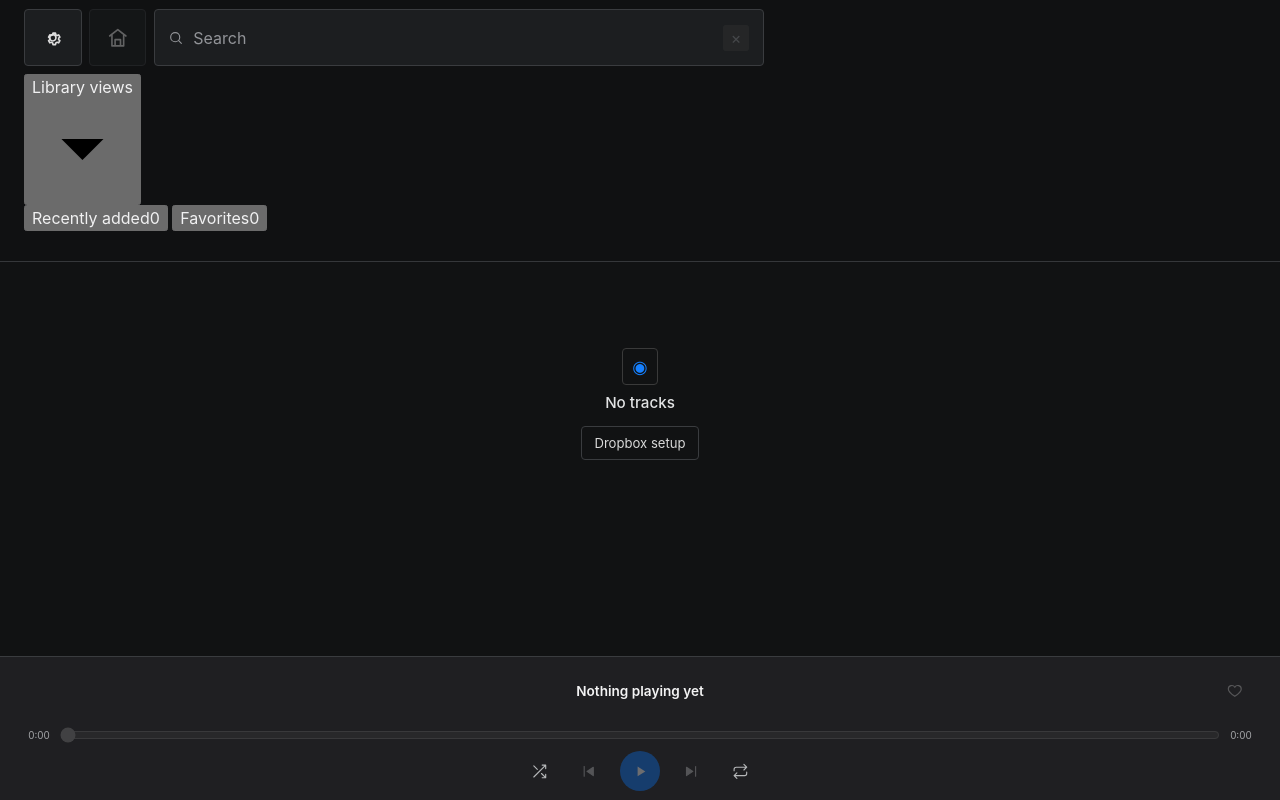
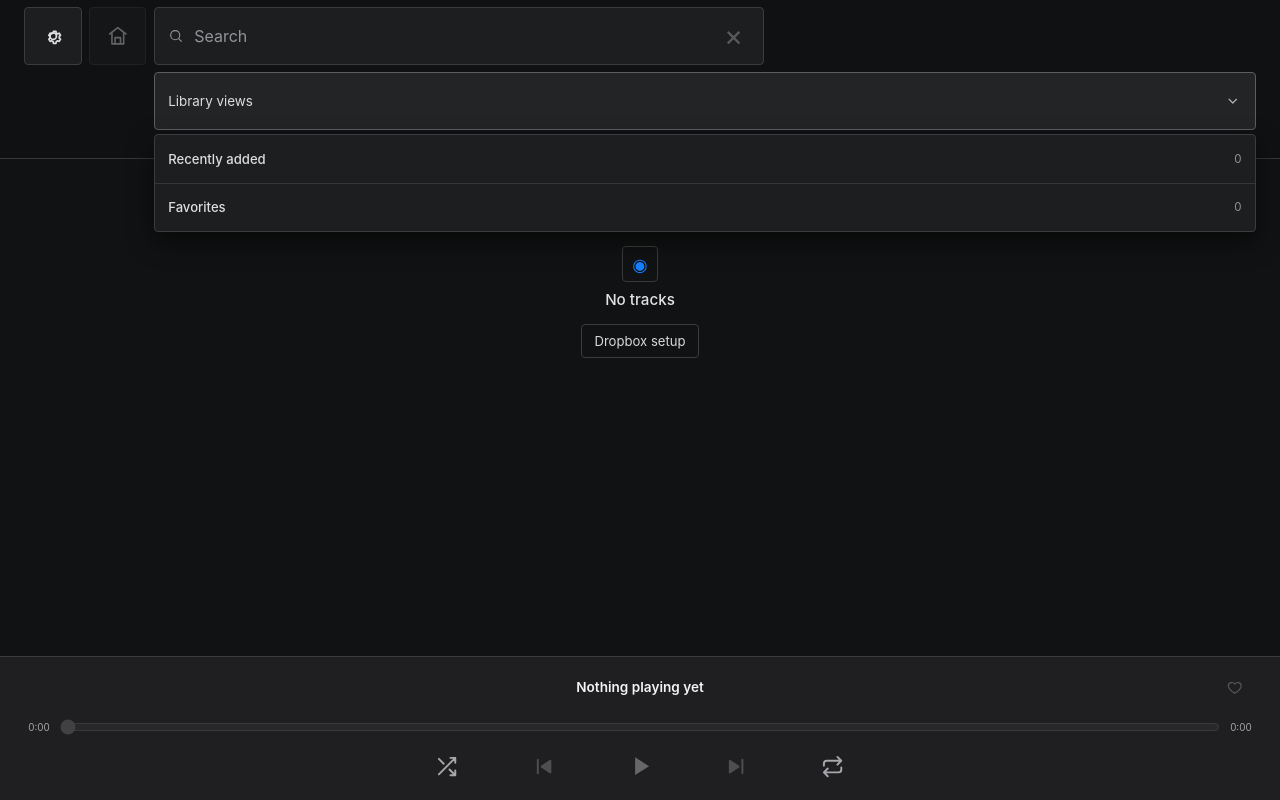
Before and after one commit to joecorsi/flurb-web, a plain HTML site: page index.html in a window 1280 px wide. Both pictures are taken after a click on the button "Library views". Drawn offline with Linux system fonts and the light colour scheme.

Commit message:
Align toolbar and restyle player transport

```diff
--- a/styles.css
+++ b/styles.css
@@ -726,3 +726,46 @@ html, body { touch-action: pan-y; overscroll-behavior-x: contain; }
 .breadcrumb { flex: 0 0 auto; }
 .breadcrumb.current { color: #c5c6c8; }
 .breadcrumb-divider { flex: 0 0 auto; color: #5c5e61; }
+
+/* Keep all library controls aligned to one compact mobile rhythm. */
+:root { --top-control-gap: .45rem; }
+.library-sticky { gap: var(--top-control-gap); padding-block: var(--top-control-gap); border-bottom: 1px solid var(--line); }
+.search-row { gap: var(--top-control-gap); }
+.home-button { text-decoration: none; }
+.settings-button svg { width: 1.4rem; height: 1.4rem; }
+.search-box { gap: .5rem; }
+.search-box .search-icon { flex: 0 0 1rem; }
+.search-box input { flex: 1 1 auto; min-width: 0; font-size: 16px; }
+.search-box input::-webkit-search-cancel-button { display: none; }
+.clear-search { display: grid; flex: 0 0 2rem; width: 2rem; height: 2rem; place-items: center; padding: 0; border: 0; color: #d5d6d8; background: transparent; font: 400 1.8rem/1 var(--sans); cursor: pointer; }
+.clear-search:disabled { opacity: .32; }
+.mode-picker { position: relative; width: calc(100% - var(--search-row-height) - var(--search-row-height) - var(--top-control-gap) - var(--top-control-gap)); margin-left: calc(var(--search-row-height) + var(--search-row-height) + var(--top-control-gap) + var(--top-control-gap)); }
+.mode-select { display: flex; width: 100%; height: var(--search-row-height); align-items: center; justify-content: space-between; gap: .75rem; padding: 0 .85rem; border: 1px solid #3a3c3f; border-radius: 4px; color: #ddd; background: #1c1e20; text-align: left; font-size: .84rem; cursor: pointer; }
+.mode-select:hover, .mode-select[aria-expanded="true"] { border-color: #5b5e62; background: #222426; }
+.mode-select svg { flex: 0 0 1.1rem; width: 1.1rem; height: 1.1rem; fill: none; stroke: #a9abad; stroke-width: 1.8; stroke-linecap: round; stroke-linejoin: round; }
+.mode-menu { position: absolute; z-index: 35; top: calc(100% + .25rem); right: 0; left: 0; overflow: hidden; border: 1px solid #3a3c3f; border-radius: 4px; background: #1c1e20; box-shadow: 0 10px 24px #0008; }
+.mode-menu[hidden] { display: none; }
+.mode-menu button { display: flex; width: 100%; min-height: 3rem; align-items: center; justify-content: space-between; gap: .75rem; padding: .65rem .85rem; border: 0; color: #ddd; background: transparent; text-align: left; font: 500 .82rem var(--sans); cursor: pointer; }
+.mode-menu button + button { border-top: 1px solid #343638; }
+.mode-menu button:hover, .mode-menu button[aria-checked="true"] { color: #fff; background: #282a2d; }
+.mode-count { color: #929498; font: .72rem var(--mono); }
+.breadcrumbs { margin-left: calc(var(--search-row-height) + var(--search-row-height) + var(--top-control-gap) + var(--top-control-gap)); width: calc(100% - var(--search-row-height) - var(--search-row-height) - var(--top-control-gap) - var(--top-control-gap)); min-height: .9rem; padding: 0 .15rem; font: .64rem/1.2 ui-monospace, SFMono-Regular, Menlo, Consolas, monospace; }
+
+/* Match the reference transport: five equally spaced, quiet controls. */
+.player-track { min-height: 3rem; }
+.player-waveform { display: none !important; }
+.transport { display: grid; width: min(100%, 30rem); grid-template-columns: repeat(5, minmax(0, 1fr)); align-items: center; justify-items: center; gap: .15rem; margin: 0 auto; }
+.transport .icon-button { width: 100%; height: 3rem; color: #a5a7aa; }
+.transport .icon-button svg { width: 1.45rem; height: 1.45rem; stroke-width: 2; }
+.transport .transport-secondary { color: #a5a7aa; }
+.transport .transport-secondary.active { color: #dedfe1; }
+.transport .play-button { width: 3.1rem; height: 3.1rem; border-radius: 0; color: #eee; background: transparent; }
+.transport .play-button:hover:not(:disabled) { transform: scale(1.06); color: #fff; background: transparent; }
+.transport .play-button svg { width: 1.9rem; height: 1.9rem; }
+.transport .play-button .play-icon path { fill: currentColor; }
+.player { gap: .15rem; }
+@media (max-width: 370px) {
+  .transport { gap: 0; }
+  .transport .icon-button { width: 100%; }
+  .transport .play-button { width: 2.8rem; height: 2.8rem; }
+}
```
